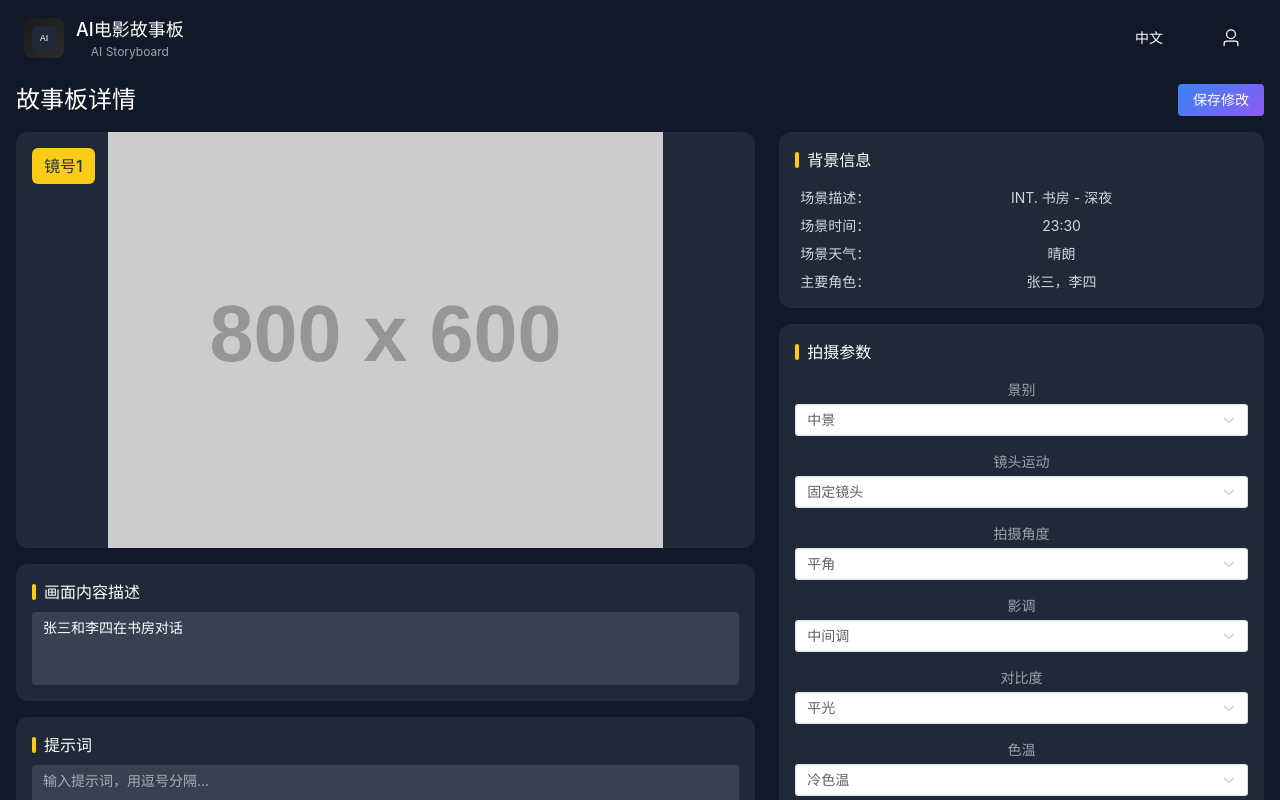
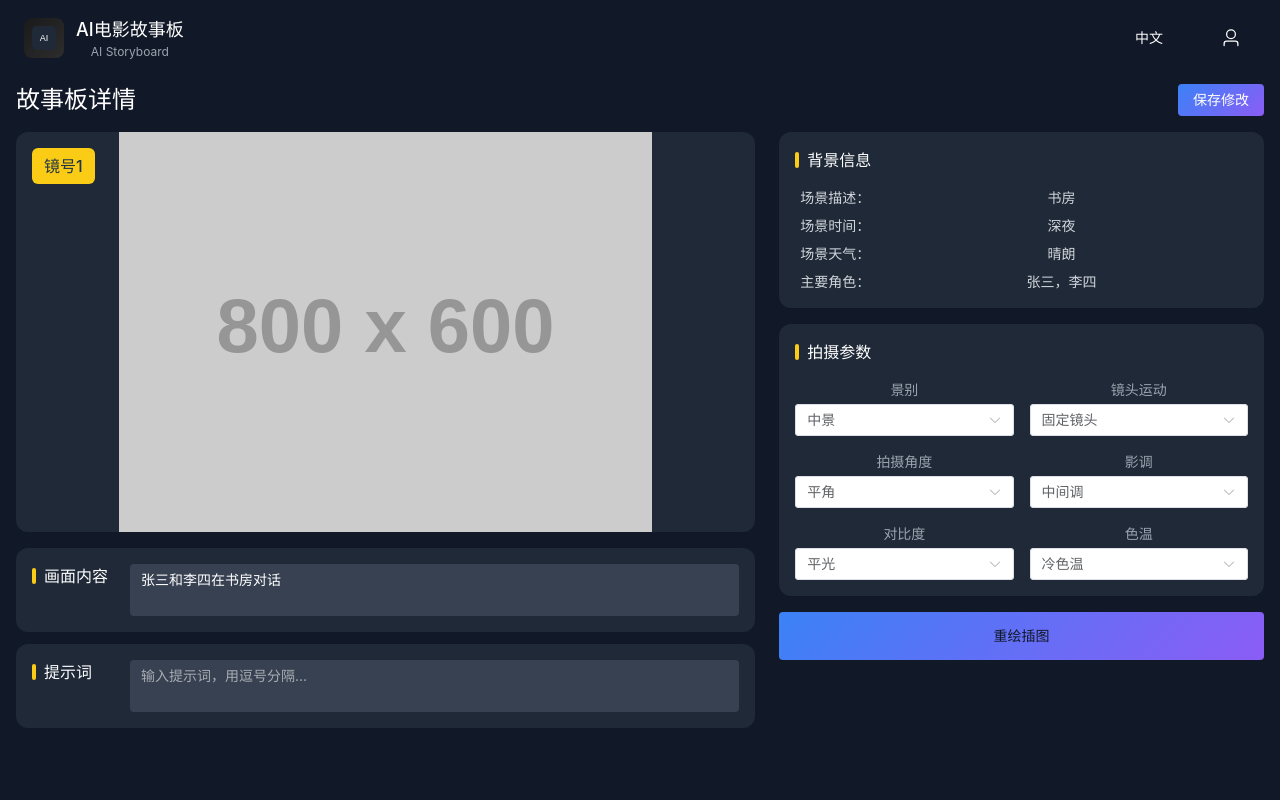
Before and after one commit to channingy/aistoryboard, a Vue app: page /storyboard/1 in a window 1280 px wide. Built offline with nearby package versions, Linux system fonts and the light colour scheme.

Commit message:
P6故事板详情页面布局调整

```diff
--- a/src/views/StoryboardDetail.vue
+++ b/src/views/StoryboardDetail.vue
@@ -36,8 +36,8 @@ const storyboard = ref({
 
 // 场景信息
 const sceneInfo = ref({
-  description: 'INT. 书房 - 深夜',
-  time: '23:30',
+  description: '书房',
+  time: '深夜',
   weather: '晴朗',
   characters: ['张三', '李四']
 })
@@ -75,7 +75,7 @@ onMounted(() => {
     <AppHeader />
 
     <!-- 主内容区 -->
-    <main class="container mx-auto px-4 py-2">
+    <main class="container mx-auto px-4 py-2 mb-16">
       <div class="max-w-[1400px] mx-auto">
         <!-- 页面标题 -->
         <div class="flex items-center justify-between mb-4">
@@ -88,12 +88,12 @@ onMounted(() => {
           <!-- 左侧：图片和描述 (3份宽度) -->
           <div class="col-span-3 space-y-4">
             <!-- 图片展示区 -->
-            <div class="relative bg-gray-800 rounded-xl overflow-hidden">
+            <div class="relative bg-gray-800 rounded-xl overflow-hidden h-[400px]">
               <img
                 :src="storyboard.imageUrl"
                 :alt="'故事板' + storyboard.shotNumber"
                 @load="handleImageLoad"
-                class="w-full aspect-video object-contain"
+                class="w-full h-full object-contain"
               >
               <!-- 加载状态 -->
               <div
@@ -109,35 +109,41 @@ onMounted(() => {
             </div>
 
             <!-- 描述和提示词 -->
-            <div class="space-y-4">
+            <div class="space-y-3">
               <!-- 画面描述 -->
               <div class="bg-gray-800 rounded-xl p-4">
-                <h3 class="text-white font-medium mb-2 flex items-center">
+                <div class="flex items-start gap-2">
+                  <h3 class="text-white font-medium whitespace-nowrap flex items-center min-w-[90px]">
                     <span class="w-1 h-4 bg-yellow-400 rounded mr-2"></span>
-                  画面内容描述
+                    画面内容
                   </h3>
                   <el-input
                     v-model="storyboard.description"
                     type="textarea"
-                  :rows="3"
+                    :rows="2"
                     resize="none"
                     placeholder="请输入画面描述..."
+                    class="flex-1"
                   />
+                </div>
               </div>
 
               <!-- 提示词输入 -->
               <div class="bg-gray-800 rounded-xl p-4">
-                <h3 class="text-white font-medium mb-2 flex items-center">
+                <div class="flex items-start gap-2">
+                  <h3 class="text-white font-medium whitespace-nowrap flex items-center min-w-[90px]">
                     <span class="w-1 h-4 bg-yellow-400 rounded mr-2"></span>
                     提示词
                   </h3>
                   <el-input
                     v-model="storyboard.prompt"
                     type="textarea"
-                  :rows="3"
+                    :rows="2"
                     resize="none"
                     placeholder="输入提示词，用逗号分隔..."
+                    class="flex-1"
                   />
+                </div>
               </div>
             </div>
           </div>
@@ -177,6 +183,7 @@ onMounted(() => {
                 拍摄参数
               </h3>
 
+              <div class="grid grid-cols-2 gap-4">
                 <!-- 景别 -->
                 <div class="param-item">
                   <span class="param-label">景别</span>
@@ -255,6 +262,7 @@ onMounted(() => {
                   </el-select>
                 </div>
               </div>
+            </div>
 
             <!-- 重绘按钮 -->
             <el-button
@@ -277,12 +285,12 @@ onMounted(() => {
 
 <style scoped>
 .container {
-  min-height: calc(100vh - 64px - 48px);
+  min-height: calc(100vh - 64px - 64px);
 }
 
 /* 参数项样式 */
 .param-item {
-  @apply mb-4 last:mb-0;
+  @apply mb-0;
 }
 
 .param-label {
@@ -296,13 +304,20 @@ onMounted(() => {
 
 /* 输入框样式 */
 :deep(.el-textarea__inner) {
-  @apply bg-gray-700 border-gray-600 text-white;
+  @apply bg-gray-700 border-gray-600 text-white overflow-y-auto;
   box-shadow: none !important;
 }
 
-:deep(.el-textarea__inner:hover),
-:deep(.el-textarea__inner:focus) {
-  @apply border-yellow-400;
+:deep(.el-textarea__inner::-webkit-scrollbar) {
+  @apply w-1;
+}
+
+:deep(.el-textarea__inner::-webkit-scrollbar-track) {
+  @apply bg-gray-600 rounded-full;
+}
+
+:deep(.el-textarea__inner::-webkit-scrollbar-thumb) {
+  @apply bg-gray-400 rounded-full hover:bg-gray-300;
 }
 
 /* 下拉框样式 */
```
Lines whose indentation alone changed are shown as unchanged.
